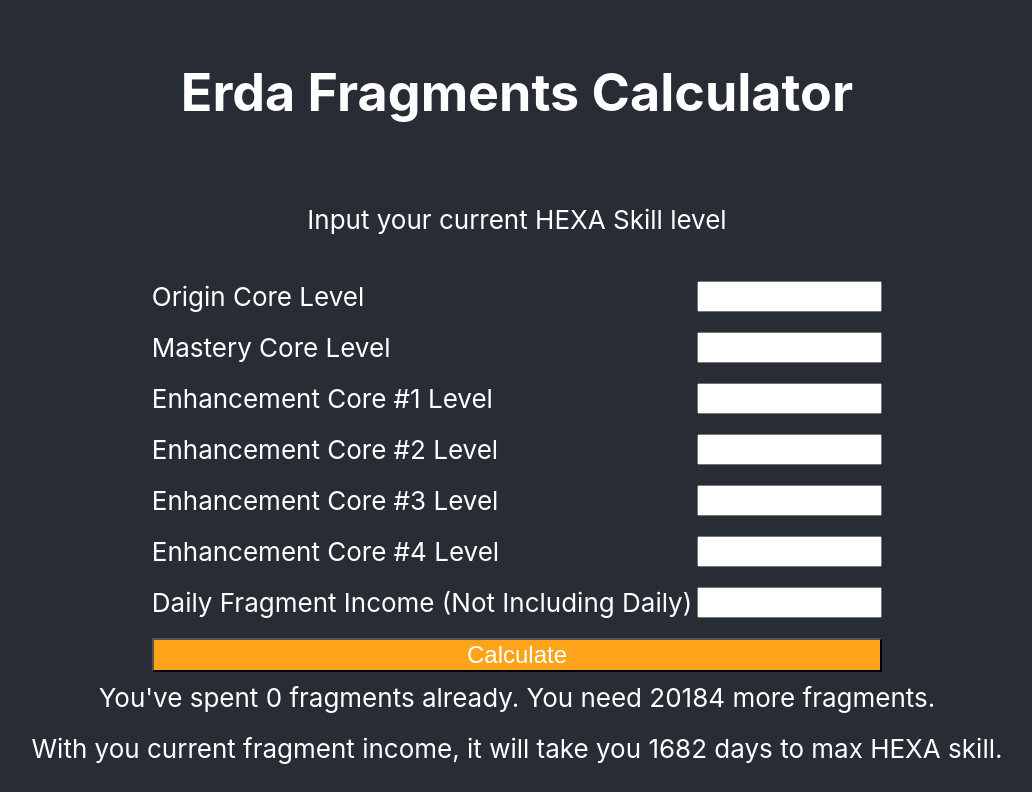
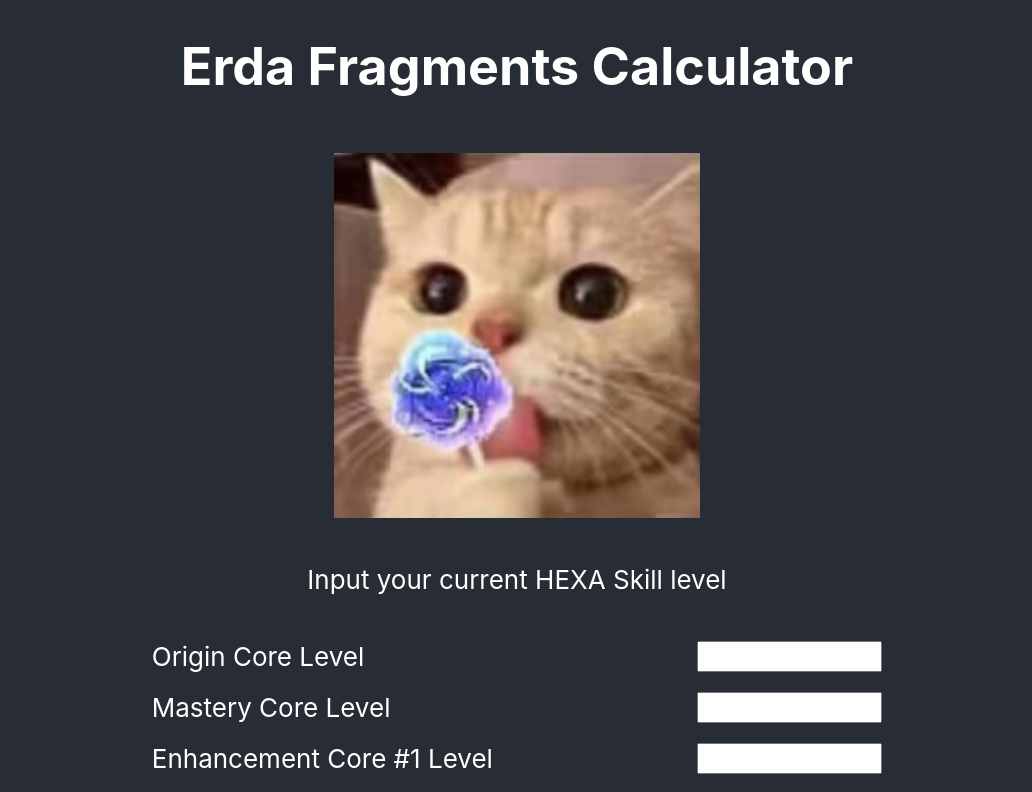
Before and after one commit to Mr-JNP/erda-fragment-tracker, a React (Create React App) app: page / in a window 1280 px wide. Shown: the top 792 px of the page, without its empty margins (123-1155 px from the left). Built offline with nearby package versions, Linux system fonts and the light colour scheme.

Commit message:
feat: add image

```diff
--- a/src/App.css
+++ b/src/App.css
@@ -48,3 +48,10 @@
   gap: 20px;
   flex-direction: column;
 }
+
+.center {
+  display: block;
+  margin-left: auto;
+  margin-right: auto;
+  width: 50%;
+}
--- a/src/App.js
+++ b/src/App.js
@@ -44,6 +44,7 @@ function App() {
       <header className='App-header'>
         <div className='vertical'>
           <h1>Erda Fragments Calculator</h1>
+          <img className='center' src='7308956572081502428.png' />
           <p>Input your current HEXA Skill level</p>
           <div className='horizontal'>
             <span>Origin Core Level </span>
@@ -118,7 +119,7 @@ function App() {
           more fragments.
         </span>
         <span id='results' style={{ padding: "10px" }}>
-          With you current fragment income, it will take you{" "}
+          With your current fragment income, it will take you{" "}
           {(20184 - fragment) / dailyIncome} days to max HEXA skill.
         </span>
       </header>
```
Also changed, not shown: public/7308956572081502428.png (added).
